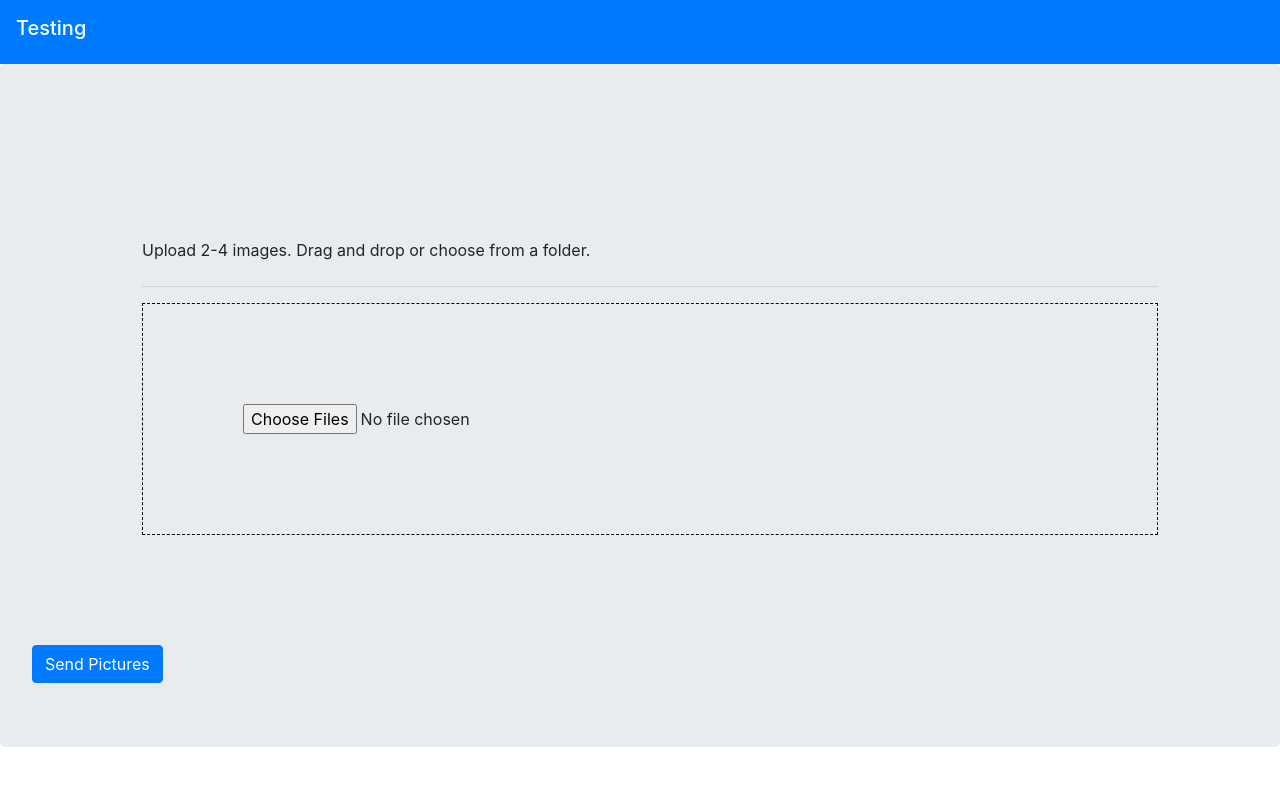
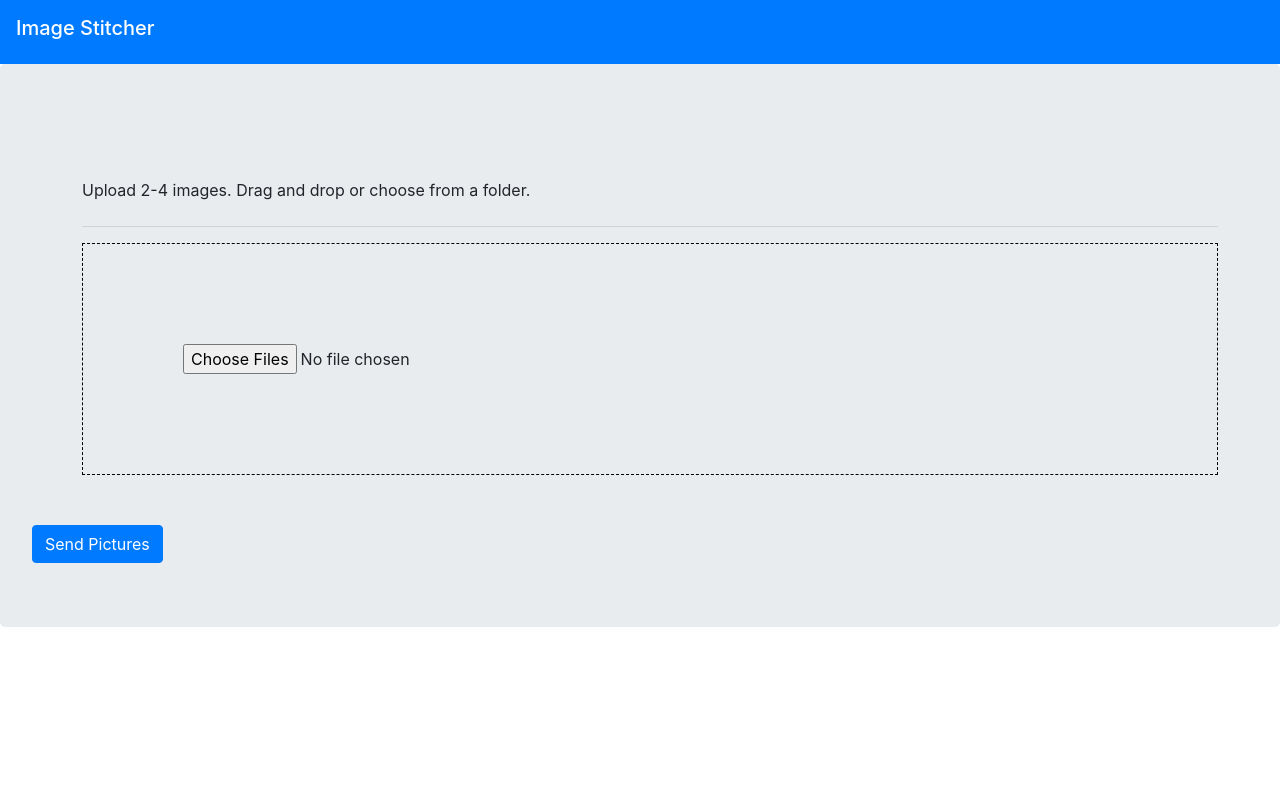
Before and after one commit to johnson2500/tcfi, a website: page client/index.html in a window 1280 px wide. Drawn offline with nearby package versions, Linux system fonts and the light colour scheme.

Commit message:
Changing styling

```diff
--- a/client/app.css
+++ b/client/app.css
@@ -1,6 +1,6 @@
 .file-input-area{
   margin:10px;
-  padding: 100px ;
+  padding: 40px ;
   height: auto;
   width:100%;
 }
--- a/client/app.js
+++ b/client/app.js
@@ -57,7 +57,7 @@ class ImageDisplay extends React.Component{
 const Header = ()=>{
   return (
     <nav className="navbar navbar-expand-lg navbar-dark bg-primary">
-      <h1 className="navbar-brand" href="#">Testing</h1>
+      <h1 className="navbar-brand" href="#">Image Stitcher</h1>
     </nav>
   )
 }
--- a/index.js
+++ b/index.js
@@ -32,7 +32,6 @@ app.post('/fileupload', (req, res,next)=>{ // on file upload
   })
   // when all files have been uploaded
   form.on('end',()=>{
-    console.log(imageArr)
     mergeImg(imageArr) // pass array of paths saved in tempfolder
     .then((img) => {
       // Save image as file
```
